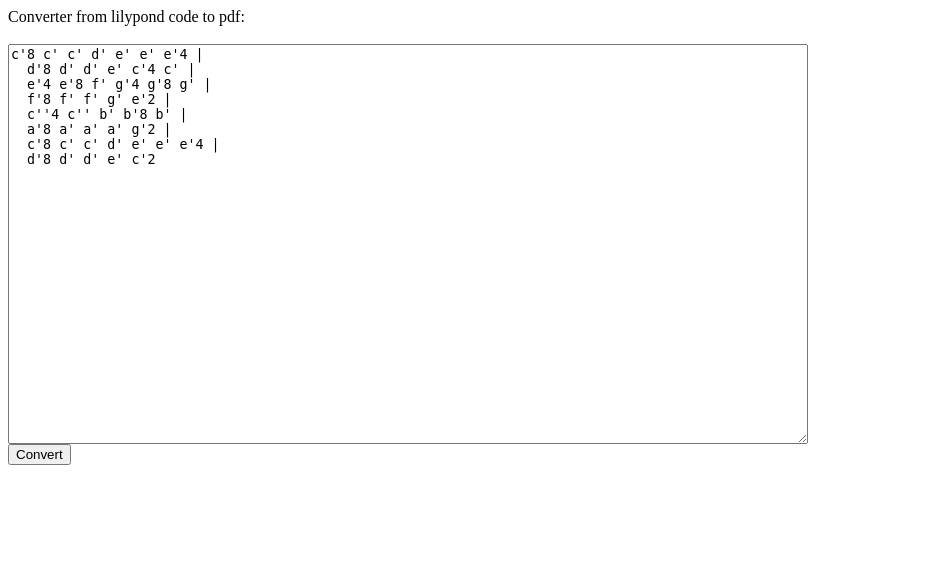
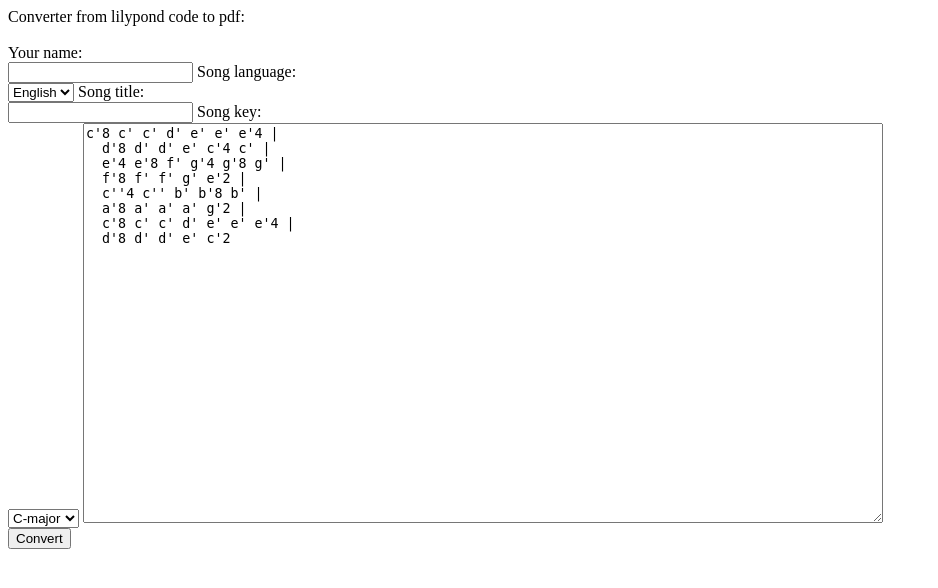
Before and after one commit to AnimalNoteHeads/sheets-webapp, a PHP site: page / in a window 1280 px wide. Shown: the top 588 px of the page, without its empty margins (0-938 px from the left). Run offline with PHP 8.4, Linux system fonts and the light colour scheme.

Commit message:
form input

```diff
--- a/index.php
+++ b/index.php
@@ -1,6 +1,36 @@
 Converter from lilypond code to pdf: <br /><br />
 
 <form method="post" action="lilypond_converter.php">
+
+    Your name:<br>
+    <input type="text" name="author">
+
+    Song language:<br>
+    <select name="language">
+      <option value="en" selected>English</option>
+      <option value="da">Danish</option>
+    </select>
+
+    Song title:<br>
+    <input type="text" name="title">
+
+    Song key:<br>
+    <select name="key">
+      <option value="C" selected>C-major</option>
+      <option value="Cm">C-minor</option>
+      <option value="D">D-major</option>
+      <option value="Dm">D-minor</option>
+      <option value="E">E-major</option>
+      <option value="Em">E-minor</option>
+      <option value="F">F-major</option>
+      <option value="Fm">F-minor</option>
+      <option value="G">G-major</option>
+      <option value="Gm">G-minor</option>
+      <option value="A">A-major</option>
+      <option value="Am">A-minor</option>
+      <option value="B">B-major</option>
+      <option value="Bm">B-minor</option>
+    </select>
 
     <textarea name="lilypond_code" style="width: 800px; height: 400px;">c'8 c' c' d' e' e' e'4 |
   d'8 d' d' e' c'4 c' |
```
